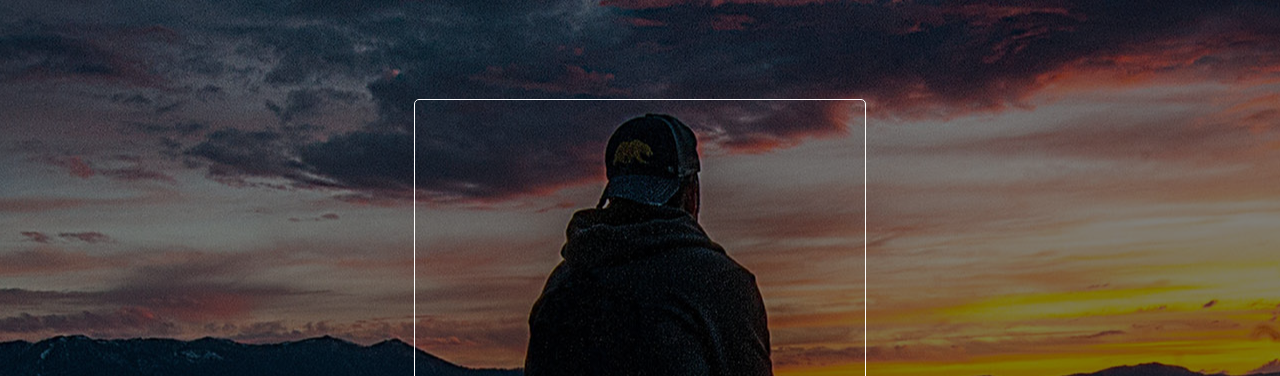
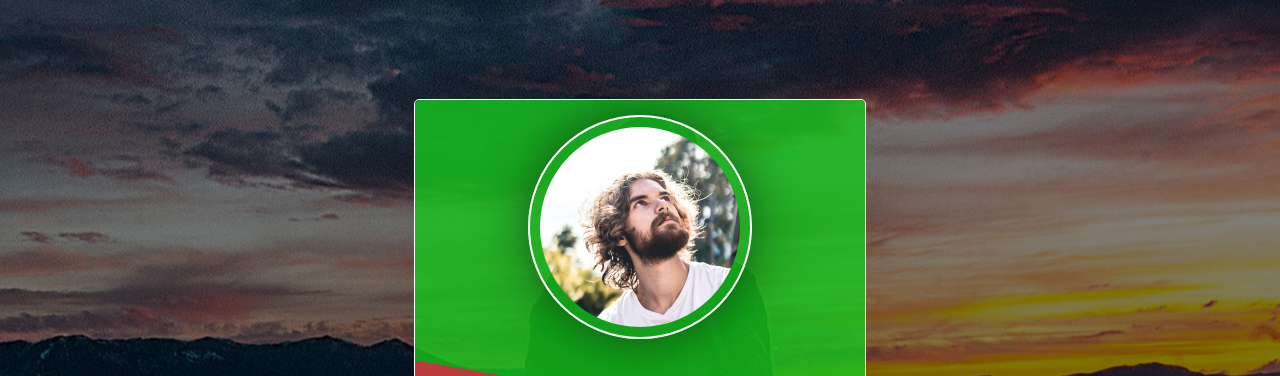
Before and after one commit to jowawash/invisible-card, a plain HTML site: page index.html in a window 1280 px wide. Shown: the top 376 px of the page. Drawn offline with Linux system fonts and the light colour scheme.

Commit message:
define card elements

```diff
--- a/style.css
+++ b/style.css
@@ -28,5 +28,22 @@
 }
 
 .card{
-    display: none;
+    height: 100%;
+    width: 100%;
+    background: linear-gradient(190deg, rgba(21, 199, 30, .8) 50%, rgba(233, 67, 67, .8) 0);
+    border-radius: inherit;
+    display: flex;
+    flex-direction: column;
+    align-items: center;
+    justify-content: space-between;
 }
+
+.card-img {
+    width: 200px;
+    height: 200px;
+    border-radius: 50%;
+    object-fit: cover;
+    margin-top: 15px;
+    border: 2px solid #fff;
+    padding: 10px;
+    box-shadow: 0 0 50px rgba(0, 0, 0, .5);
```
